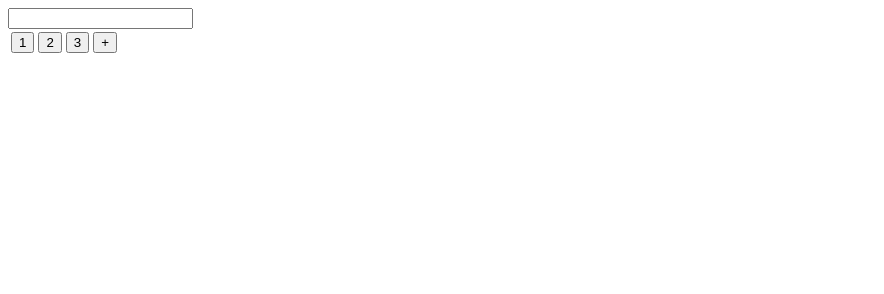
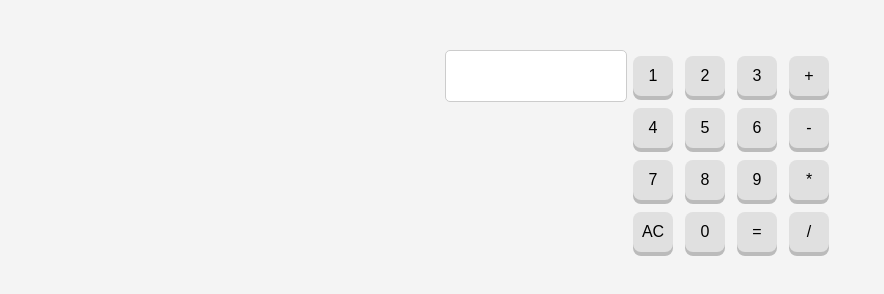
Before and after one commit to HoangLong205/myproject, a plain HTML site: page Javascript/luyen-tap-cau-truc-dieu-kien-2/May_tinh_nang_cao/index.html in a window 1280 px wide. Shown: the whole page, without its empty margins (0-884 px from the left). Drawn offline with Linux system fonts and the light colour scheme.

Commit message:
may tinh nang cao

```diff
--- a/Javascript/luyen-tap-cau-truc-dieu-kien-2/May_tinh_nang_cao/index.html
+++ b/Javascript/luyen-tap-cau-truc-dieu-kien-2/May_tinh_nang_cao/index.html
@@ -8,13 +8,34 @@
 <body>
 <input type="text" id="input">
 
-<table>
+<table class= "button">
   <tr>
-    <td><button type="button" onclick="" name="btn" value="1">1</button></td>
-    <td><button type="button" onclick="" name="btn" value="2">2</button></td>
-    <td><button type="button" onclick="" name="btn" value="3">3</button></td>
-    <td><button type="button" onclick="" name="add" value="+">+</button></td>
+    <td><button type="button" onclick="inputVal(this.value)" name="btn" value="1">1</button></td>
+    <td><button type="button" onclick="inputVal(this.value)" name="btn" value="2">2</button></td>
+    <td><button type="button" onclick="inputVal(this.value)" name="btn" value="3">3</button></td>
+    <td><button type="button" onclick="inputVal(this.value)" name="op" value="+">+</button></td>
   </tr>
+
+    <tr>
+        <td><button type="button" onclick="inputVal(this.value)" name="btn" value="4">4</button></td>
+        <td><button type="button" onclick="inputVal(this.value)" name="btn" value="5">5</button></td>
+        <td><button type="button" onclick="inputVal(this.value)" name="btn" value="6">6</button></td>
+        <td><button type="button" onclick="inputVal(this.value)" name="op" value="-">-</button></td>
+    </tr>
+
+    <tr>
+        <td><button type="button" onclick="inputVal(this.value)" name="btn" value="7">7</button></td>
+        <td><button type="button" onclick="inputVal(this.value)" name="btn" value="8">8</button></td>
+        <td><button type="button" onclick="inputVal(this.value)" name="btn" value="9">9</button></td>
+        <td><button type="button" onclick="inputVal(this.value)" name="op" value="*">*</button></td>
+    </tr>
+
+    <tr>
+        <td><button type="button" onclick="xoa();"> AC </button></td>
+        <td><button type="button" name="btn" onclick="inputVal(this.value)"> 0 </button></td>
+        <td><button  name= "reusult" onclick="result();"> = </button></td>
+        <td><button type="button" name="op" value ="/" onclick="inputVal(this.value)"> / </button></td>
+    </tr>
 </table>
 
 <script src="script.js"></script>
--- a/Javascript/luyen-tap-cau-truc-dieu-kien-2/May_tinh_nang_cao/script.js
+++ b/Javascript/luyen-tap-cau-truc-dieu-kien-2/May_tinh_nang_cao/script.js
@@ -0,0 +1,14 @@
+let input = document.getElementById('input');
+
+function inputVal(val) {
+    input.value += val;
+}
+
+function result() {
+    let result = eval(input.value);
+    input.value = result;
+}
+
+function xoa() {
+    input.value="";
+}
--- a/Javascript/luyen-tap-cau-truc-dieu-kien-2/May_tinh_nang_cao/style.css
+++ b/Javascript/luyen-tap-cau-truc-dieu-kien-2/May_tinh_nang_cao/style.css
@@ -0,0 +1,44 @@
+body {
+    font-family: Arial, sans-serif;
+    display: flex;
+    justify-content: center;
+    margin-top: 50px;
+    background-color: #f4f4f4;
+}
+
+#input {
+    width: 170px;
+    height: 40px;
+    font-size: 18px;
+    margin-bottom: 10px;
+    text-align: right;
+    padding: 5px;
+    border-radius: 5px;
+    border: 1px solid #ccc;
+}
+
+table {
+    border-collapse: collapse;
+}
+
+button {
+    width: 40px;
+    height: 40px;
+    margin: 5px;
+    font-size: 16px;
+    border: none;
+    border-radius: 8px;
+    background-color: #e0e0e0;
+    box-shadow: 0 4px #bbb;
+    cursor: pointer;
+    transition: all 0.2s ease;
+}
+
+button:hover {
+    background-color: #d5d5d5;
+}
+
+button:active {
+    box-shadow: 0 2px #999;
+    transform: translateY(2px);
+}
```
